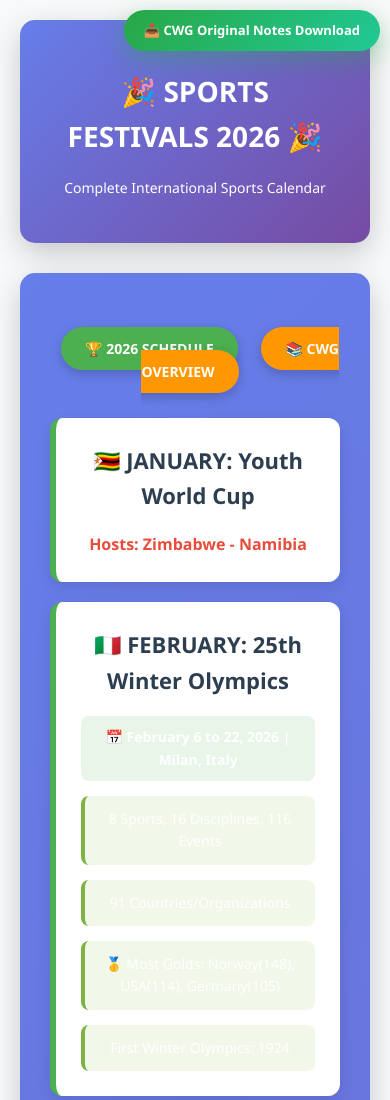
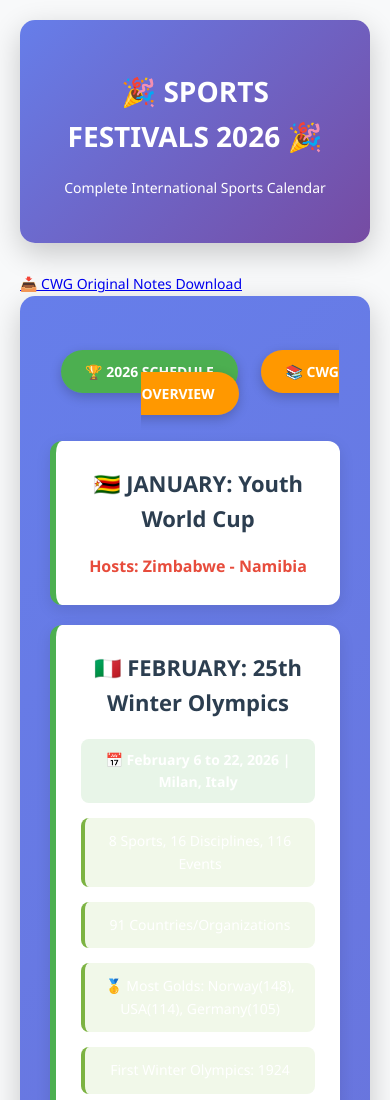
Before and after one commit to winsharp13/Cwg2026, a plain HTML site: page index.html in a window 390 px wide. Shown: the top 1100 px of the page. Drawn offline with Linux system fonts and the light colour scheme.

Commit message:
Remove download button styles from index.html
Removed download button styles and related media queries.

```diff
--- a/index.html
+++ b/index.html
@@ -5,27 +5,6 @@
     <meta name="viewport" content="width=device-width, initial-scale=1.0">
     <title>Sports Festivals 2026</title>
     <style>
-
-.download-btn-container {
-    position: fixed; top: 20px; right: 20px; z-index: 1000;
-}
-.download-pdf-btn {
-    background: linear-gradient(135deg, #28a745, #20c997);
-    color: white; padding: 12px 25px; border: none;
-    border-radius: 25px; font-weight: bold; font-size: 14px; cursor: pointer;
-    box-shadow: 0 8px 25px rgba(40,167,69,0.4); transition: all 0.3s ease;
-    display: inline-block; text-decoration: none;
-}
-.download-pdf-btn:hover {
-    transform: translateY(-3px); box-shadow: 0 12px 35px rgba(40,167,69,0.6);
-    background: linear-gradient(135deg, #20c997, #28a745);
-}
-@media print { .download-btn-container { display: none !important; } }
-@media (max-width: 768px) {
-    .download-btn-container { top: 10px; right: 10px; }
-    .download-pdf-btn { padding: 10px 20px; font-size: 13px; }
-}
-
 
         body {
             font-family: 'Segoe UI', Tahoma, Geneva, Verdana, sans-serif;
```
